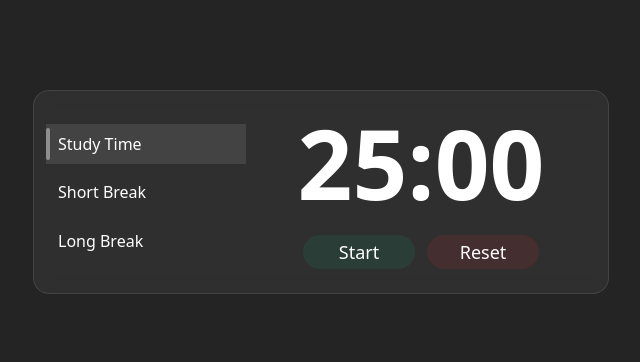
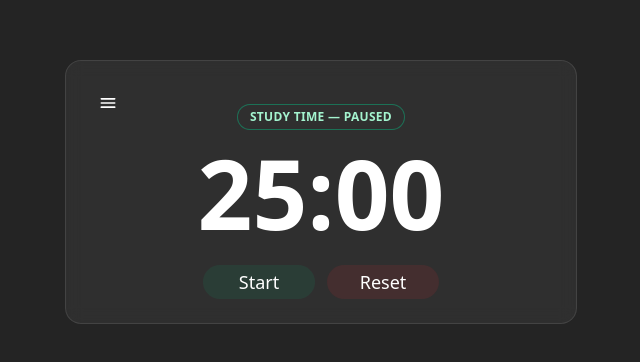
Before and after one commit to vaishakkmenon/Pomodoro, a React (Vite) app: page / in a window 1280 px wide. Shown: the part 208-570 px from the top of the page, without its empty margins (319-959 px from the left). Built offline with nearby package versions, Linux system fonts and the light colour scheme.

Commit message:
basic structure built, need to refactor for organization and modularity

```diff
--- a/src/components/Timer.tsx
+++ b/src/components/Timer.tsx
@@ -22,6 +22,9 @@ const DURATIONS: Record<Tab, number> = {
 
 const LONG_EVERY = 4;
 
+const ITEM_H = 40;
+const GAP = 8;
+
 function format(seconds: number) {
     const m = Math.floor(seconds / 60).toString().padStart(2, "0");
     const s = (seconds % 60).toString().padStart(2, "0");
@@ -32,6 +35,7 @@ export default function Timer() {
     const [tab, setTab] = useState<Tab>("study");
     const [secondsLeft, setSecondsLeft] = useState(DURATIONS.study);
     const [isRunning, setIsRunning] = useState(false);
+    const [menuOpen, setMenuOpen] = useState(false);
 
     const intervalRef = useRef<number | null>(null);
     const completedStudiesRef = useRef(0);
@@ -40,21 +44,25 @@ export default function Timer() {
     const tabRefs = useRef<(HTMLButtonElement | null)[]>([]);
     const [focusIdx, setFocusIdx] = useState(() => TABS.indexOf(tab));
     useEffect(() => {
-        setFocusIdx(TABS.indexOf(tab)); // keep roving focus in sync with selection
+        setFocusIdx(TABS.indexOf(tab));
     }, [tab]);
 
     // focusable controls on the panel
     const startBtnRef = useRef<HTMLButtonElement | null>(null);
     const resetBtnRef = useRef<HTMLButtonElement | null>(null);
 
-    const startDisabled = secondsLeft === 0 && !isRunning;
-    const resetDisabled = secondsLeft === DURATIONS[tab];
-
     // audio
     const { play: playChime, prime: primeAudio } = useChime(
         "/sounds/windchimes.mp3",
         0.28
     );
+
+    const isDone = secondsLeft === 0;
+    const statusText = isDone
+        ? "Finished"
+        : isRunning
+            ? LABELS[tab]
+            : `${LABELS[tab]} — Paused`;
 
     function switchTab(next: Tab) {
         setIsRunning(false);
@@ -104,8 +112,14 @@ export default function Timer() {
         };
     }, [isRunning, tab]);
 
+    // derive disabled states once per render (used in arrow-skip logic)
+    const startDisabled = secondsLeft === 0 && !isRunning;
+    const atFull = secondsLeft === DURATIONS[tab];
+    const resetDisabled = atFull;
+
     // tablist keyboard nav (Up/Down inside tabs; handoff at edges)
     function onTabsKeyDown(e: React.KeyboardEvent<HTMLDivElement>) {
+        if (!menuOpen) return; // no tabs when closed
         const target = e.target as HTMLElement;
         if (target.getAttribute("role") !== "tab") return;
 
@@ -118,7 +132,10 @@ export default function Timer() {
                     // Long → Start → Reset → Study (skip disabled)
                     if (!startDisabled) startBtnRef.current?.focus();
                     else if (!resetDisabled) resetBtnRef.current?.focus();
-                    else { setFocusIdx(0); tabRefs.current[0]?.focus(); }
+                    else {
+                        setFocusIdx(0);
+                        tabRefs.current[0]?.focus();
+                    }
                     e.preventDefault();
                     return;
                 }
@@ -131,7 +148,10 @@ export default function Timer() {
                     // Study → Reset → Start → Long (skip disabled)
                     if (!resetDisabled) resetBtnRef.current?.focus();
                     else if (!startDisabled) startBtnRef.current?.focus();
-                    else { setFocusIdx(last); tabRefs.current[last]?.focus(); }
+                    else {
+                        setFocusIdx(last);
+                        tabRefs.current[last]?.focus();
+                    }
                     e.preventDefault();
                     return;
                 }
@@ -139,65 +159,172 @@ export default function Timer() {
                 e.preventDefault();
                 break;
 
-            case "Home": next = 0; e.preventDefault(); break;
-            case "End": next = last; e.preventDefault(); break;
-            default: return;
+            case "Home":
+                next = 0;
+                e.preventDefault();
+                break;
+            case "End":
+                next = last;
+                e.preventDefault();
+                break;
+            default:
+                return; // don't swallow Enter/Space/Tab
         }
 
         setFocusIdx(next);
         tabRefs.current[next]?.focus();
     }
 
-    // panel keyboard nav (Start/Reset ↔ tabs)
+    // panel keyboard nav (Start/Reset ↔ tabs when open; bounce between buttons when closed)
     function onPanelKeyDown(e: React.KeyboardEvent<HTMLElement>) {
         const t = e.target as HTMLElement;
         const last = TABS.length - 1;
 
         if (e.key === "ArrowDown") {
             if (t === startBtnRef.current) {
-                // Start → Reset (or Study if Reset is disabled)
+                // Start → Reset (or Study if Reset disabled)
                 if (!resetDisabled) resetBtnRef.current?.focus();
-                else { setFocusIdx(0); tabRefs.current[0]?.focus(); }
+                else if (menuOpen) {
+                    setFocusIdx(0);
+                    tabRefs.current[0]?.focus();
+                }
                 e.preventDefault();
             } else if (t === resetBtnRef.current) {
-                // Reset → Study
-                setFocusIdx(0); tabRefs.current[0]?.focus();
+                // Reset → Study (if menu open), otherwise do nothing
+                if (menuOpen) {
+                    setFocusIdx(0);
+                    tabRefs.current[0]?.focus();
                     e.preventDefault();
+                }
             }
         } else if (e.key === "ArrowUp") {
             if (t === resetBtnRef.current) {
                 // Reset → Start (or Long if Start disabled)
                 if (!startDisabled) startBtnRef.current?.focus();
-                else { setFocusIdx(last); tabRefs.current[last]?.focus(); }
+                else if (menuOpen) {
+                    setFocusIdx(last);
+                    tabRefs.current[last]?.focus();
+                }
                 e.preventDefault();
             } else if (t === startBtnRef.current) {
-                // Start → Long
-                setFocusIdx(last); tabRefs.current[last]?.focus();
+                // Start → Long (if menu open)
+                if (menuOpen) {
+                    setFocusIdx(last);
+                    tabRefs.current[last]?.focus();
                     e.preventDefault();
                 }
             }
         }
+    }
 
+    // when toggling menu:
+    // - closing: if focus is in tabs, move to Start
+    // - opening: move focus to the selected tab
+    function toggleMenu() {
+        const next = !menuOpen;
+        setMenuOpen(next);
+        // defer until DOM updates
+        requestAnimationFrame(() => {
+            if (next) {
+                const idx = TABS.indexOf(tab);
+                setFocusIdx(idx);
+                tabRefs.current[idx]?.focus();
+            } else {
+                const active = document.activeElement as HTMLElement | null;
+                if (active?.getAttribute("role") === "tab") {
+                    startBtnRef.current?.focus();
+                }
+            }
+        });
+    }
 
     const phaseForAccent: Phase = tab === "study" ? "focus" : "break";
-    const atFull = secondsLeft === DURATIONS[tab];
+    const cardMax = menuOpen ? "max-w-xl" : "max-w-lg";
+
+    const chipAccent = isDone
+        ? "text-white/80 ring-white/20"
+        : phaseForAccent === "focus"
+            ? "text-emerald-200 ring-emerald-400/40"
+            : "text-sky-200 ring-sky-400/40";
 
     return (
-        <div className="w-full max-w-xl rounded-2xl border border-white/10 bg-white/5 p-6 backdrop-blur">
-            <div className="flex gap-6">
-                {/* LEFT: Vertical tabs */}
-                <nav className="w-44 self-stretch" aria-label="Session modes">
         <div
-                        className="flex h-full flex-col justify-evenly -mx-3"
+            className={cx(
+                "w-full rounded-2xl border border-white/10 bg-white/5 p-6 backdrop-blur",
+                "transition-[max-width] duration-700 ease-in-out motion-reduce:transition-none",
+                cardMax
+            )}
+        >
+            {/* Header with hamburger */}
+            {/* Header with hamburger + inline status */}
+            <div className="mb-4 flex items-center justify-between">
+                {/* LEFT: group the hamburger and the status */}
+                <div className="flex items-center gap-3">
+                    <button
+                        type="button"
+                        onClick={toggleMenu}
+                        aria-expanded={menuOpen}
+                        aria-controls="sidebar-tabs"
+                        className="inline-flex items-center gap-2 rounded-md p-2 text-white hover:bg-white/10
+                            focus-visible:outline-none focus-visible:ring-2 focus-visible:ring-white/30"
+                        title={menuOpen ? "Hide session tabs" : "Show session tabs"}
+                    >
+                        <svg width="20" height="20" viewBox="0 0 24 24" fill="currentColor" aria-hidden="true">
+                            <rect x="3" y="6" width="18" height="2" rx="1" />
+                            <rect x="3" y="11" width="18" height="2" rx="1" />
+                            <rect x="3" y="16" width="18" height="2" rx="1" />
+                        </svg>
+                        <span className="sr-only">Toggle session menu</span>
+                    </button>
+                </div>
+            </div>
+
+            <div
+                className={cx(
+                    "flex transition-[gap] duration-700 ease-in-out",
+                    menuOpen ? "gap-6" : "gap-0"
+                )}
+            >
+                {/* Keep the sidebar mounted so width can animate; hide/freeze when closed */}
+                <nav
+                    id="sidebar-tabs"
+                    aria-label="Session modes"
+                    aria-hidden={!menuOpen}
+                    className={cx(
+                        "self-stretch overflow-hidden", // keep this so shrinking just clips
+                        "transition-[width,opacity] duration-700 ease-in-out motion-reduce:transition-none",
+                        menuOpen ? "w-36 opacity-100" : "w-0 opacity-0 pointer-events-none"
+                    )}
+                >
+                    <div className="w-36 flex-none">
+                        <div
                             role="tablist"
                             aria-orientation="vertical"
                             onKeyDown={onTabsKeyDown}
+                            className="relative rounded-2xl py-1"
                         >
+                            <div
+                                aria-hidden
+                                className={cx(
+                                    "pointer-events-none absolute left-1 right-1 top-1 rounded-xl",
+                                    "shadow-lg/5 ring-1 transition-transform duration-300 ease-out",
+                                    tab === "study"
+                                        ? "bg-emerald-400/10 ring-emerald-300/40"
+                                        : "bg-sky-400/10 ring-sky-300/40"
+                                )}
+                                style={{
+                                    height: ITEM_H,
+                                    transform: `translateY(${TABS.indexOf(tab) * (ITEM_H * GAP)
+                                        }px)`,
+                                }}
+                            />
+
+                            {/* Actual buttons above the thumb */}
+                            <div className="relative z-10 flex flex-col gap-2">
                                 {TABS.map((key, idx) => {
                                     const tabId = `tab-${key}`;
                                     const selected = tab === key;
                                     const focused = focusIdx === idx;
-
                                     return (
                                         <button
                                             key={key}
@@ -205,27 +332,29 @@ export default function Timer() {
                                             role="tab"
                                             aria-selected={selected}
                                             aria-controls="panel-session"
-                                    tabIndex={focused ? 0 : -1}
+                                            tabIndex={menuOpen && focused ? 0 : -1}
                                             ref={(el) => {
-                                        tabRefs.current[idx] = el;
+                                                tabRefs.current[idx] = el; // return void (TS happy)
                                             }}
                                             type="button"
                                             onClick={() => {
-                                        switchTab(key); // activate on click
-                                        setFocusIdx(idx); // keep roving focus in sync
+                                                switchTab(key);
+                                                setFocusIdx(idx);
                                             }}
                                             className={cx(
-                                        "relative block w-full text-left px-3 py-2 bg-transparent rounded-none text-white",
-                                        "hover:bg-white/5 transition",
-                                        "focus-visible:outline-none focus-visible:ring-2 focus-visible:ring-white/20",
-                                        selected &&
-                                        "bg-white/10 before:absolute before:left-0 before:inset-y-1 before:w-1 before:rounded-full before:bg-white/40"
+                                                "relative inline-flex w-full items-center",
+                                                "h-10 px-4 whitespace-nowrap rounded-xl",
+                                                "text-white/80 hover:text-white transition-colors",
+                                                "focus-visible:outline-none focus-visible:ring-2 focus-visible:ring-white/25",
+                                                selected && "text-white"
                                             )}
                                         >
-                                    {LABELS[key]}
+                                            <span className="truncate">{LABELS[key]}</span>
                                         </button>
                                     );
                                 })}
+                            </div>
+                        </div>
                     </div>
                 </nav>
 
@@ -237,9 +366,23 @@ export default function Timer() {
                     className="flex-1"
                     onKeyDown={onPanelKeyDown}
                 >
-                    <div className="mb-6 text-center text-8xl font-bold tabular-nums">
+                    <div className="flex flex-col items-center -mt-1 md:-mt-8 gap-4 mb-6">
+                        <div
+                            aria-live="polite"
+                            className={cx(
+                                "whitespace-nowrap rounded-full px-3 py-1 text-xs font-semibold tracking-wide uppercase",
+                                "ring-1 transition-colors",
+                                chipAccent
+                            )}
+                        >
+                            {statusText}
+                        </div>
+
+                        <div className="text-8xl font-bold tabular-nums leading-none">
                             {format(secondsLeft)}
                         </div>
+                    </div>
+
 
                     <div className="flex justify-center gap-3">
                         <PillButton
@@ -267,8 +410,8 @@ export default function Timer() {
                                 setSecondsLeft(DURATIONS[tab]);
                             }}
                             className="min-w-28 justify-center !text-lg !px-4 !py-2"
-                            disabled={atFull}
-                            title={atFull ? "Already reset" : "Reset timer"}
+                            disabled={resetDisabled}
+                            title={resetDisabled ? "Already reset" : "Reset timer"}
                         >
                             Reset
                         </PillButton>
```
Lines whose indentation alone changed are shown as unchanged.
